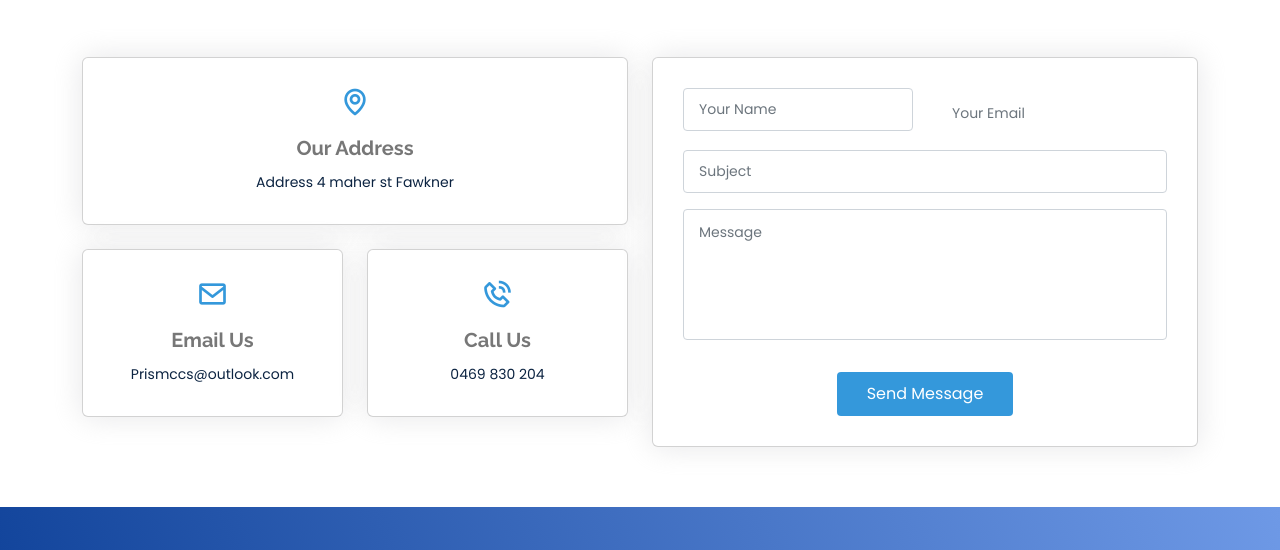
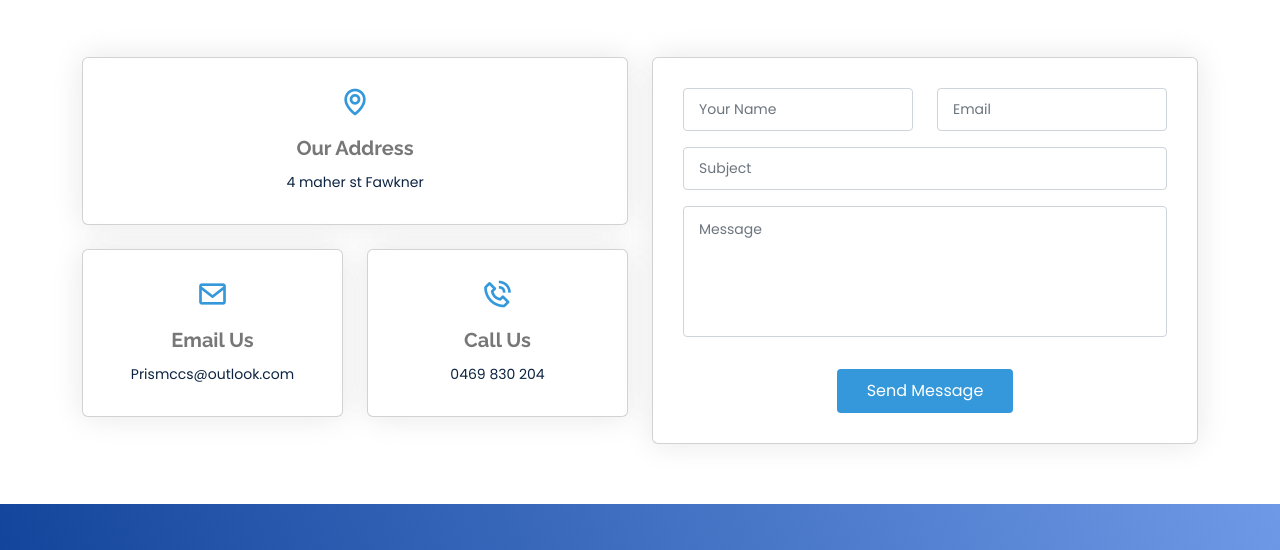
Before and after one commit to ShaheerKhalid55/ShaheerKhalid55.github.io, a plain HTML site: page public/index.html in a window 1280 px wide. Shown: the part 4841-5391 px from the top of the page. Drawn offline with nearby package versions, Linux system fonts and the light colour scheme.

Commit message:
updates
Signed-off-by: Shaheer Khalid <i.am.shaheer.khalid@hotmail.com>

```diff
--- a/public/index.html
+++ b/public/index.html
@@ -440,7 +440,7 @@
                                 <div class="info-box card">
                                     <i class="bx bx-map"></i>
                                     <h3>Our Address</h3>
-                                    <p>Address 4 maher st Fawkner</p>
+                                    <p>4 maher st Fawkner</p>
                                 </div>
                             </div>
                             <div class="col-md-6">
@@ -473,8 +473,8 @@
                                         placeholder="Your Name" required>
                                 </div>
                                 <div class="col-md-6 form-group mt-3 mt-md-0">
-                                    <input type="email" class="form-control" name="email" id="email"
-                                        placeholder="Your Email" required>
+                                    <input type="text" name="name" class="form-control" id="name"
+                                        placeholder="Email" required>
                                 </div>
                             </div>
                             <div class="form-group mt-3">
```
